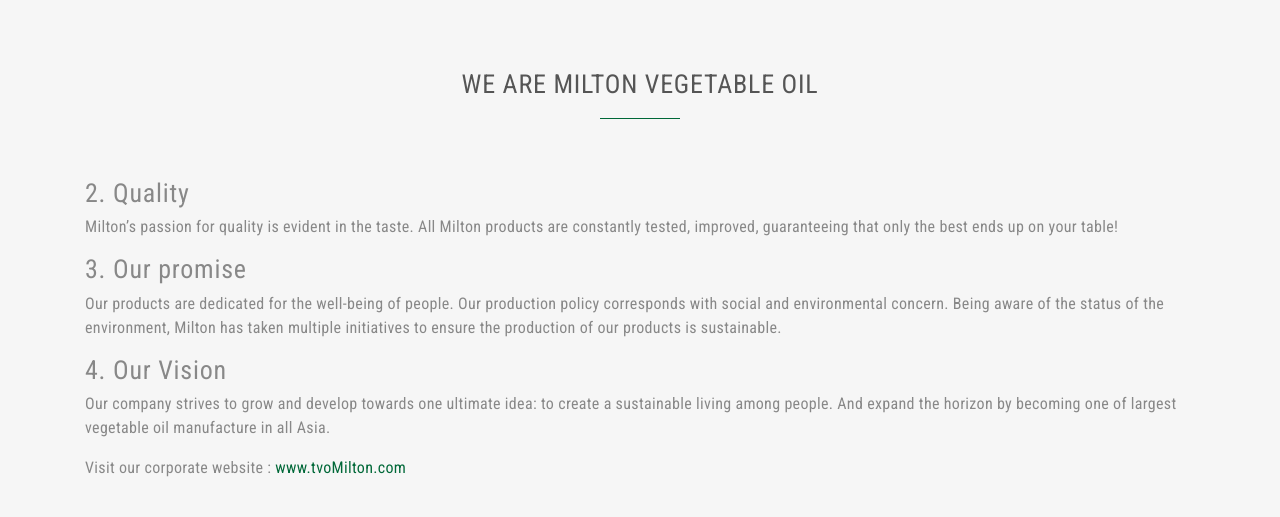
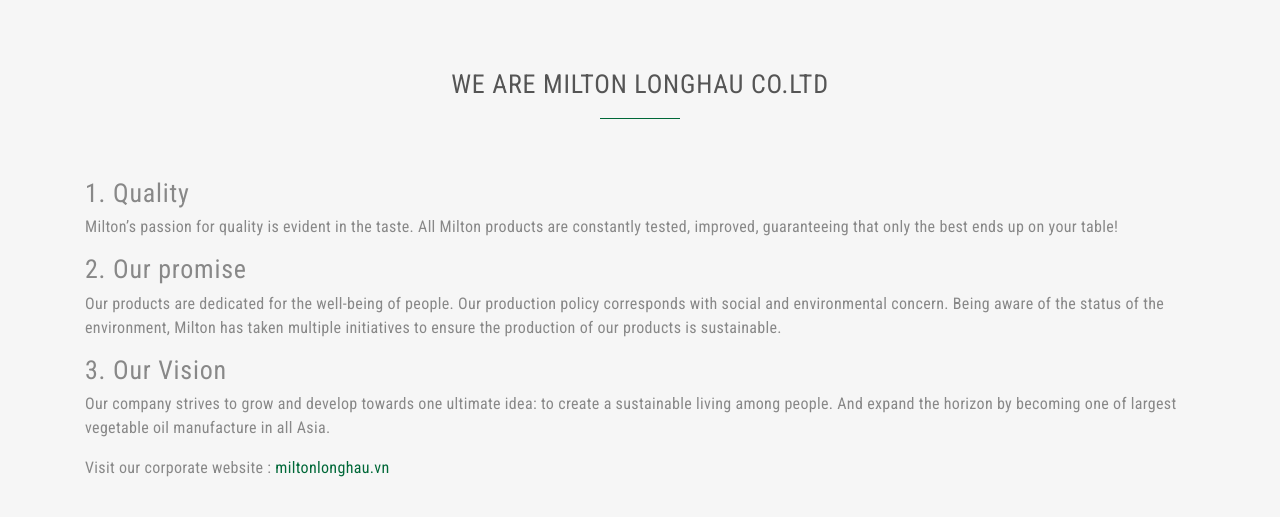
Before and after one commit to laivietanh1986/OilCloneWebsite, a plain HTML site: page about.html in a window 1280 px wide. Shown: the part 369-886 px from the top of the page. Drawn offline with Linux system fonts and the light colour scheme.

Commit message:
update code

```diff
--- a/about.html
+++ b/about.html
@@ -64,26 +64,26 @@
 
         <article class="space">
             <div class="container">
-            	<h2 class="headline wow fadeInDown">We Are Milton Vegetable Oil</h2>
+            	<h2 class="headline wow fadeInDown">We are Milton Longhau co.ltd</h2>
                 <div class="row">
                     <div class="col mb-4">
-                        <h3>2. Quality</h3>
+                        <h3>1. Quality</h3>
                         <p>Milton’s passion for quality is evident in the taste.
                             All Milton products are constantly tested, improved, guaranteeing that only the best ends up on your table!
                             </p>
-                            <h3>3. Our promise</h3>
+                            <h3>2. Our promise</h3>
                             <p>
                                 Our products are dedicated for the well-being of people.
 Our production policy corresponds with social and environmental concern. Being aware of the status of the environment, Milton has taken multiple initiatives to ensure the production of our products is sustainable.
 
                             </p>
-                            <h3>4. Our Vision</h3>
+                            <h3>3. Our Vision</h3>
                             <p>
                                 Our company strives to grow and develop towards one ultimate idea: to create a sustainable living among people.
                                 And expand the horizon by becoming one of largest vegetable oil manufacture in all Asia.
 
                             </p>
-                        <p>Visit our corporate website : <a href="www.MiltonLongHauLongHau.com" target="_blank" title="Milton Vegetable Oil Corporate Website">www.tvoMilton.com</a></p>
+                        <p>Visit our corporate website : <a href="http://miltonlonghau.vn" target="_blank" title="Milton Vegetable Oil Corporate Website">miltonlonghau.vn</a></p>
                     </div>
                 </div><!-- /.row -->
                 <div class="row">
```
Also changed, not shown: contact.html (+3 -3 lines), index.html (+1 -1 lines), master-chef.html (+1 -1 lines), themes/tvooil/assets/images/phuquy_product.jpg.
